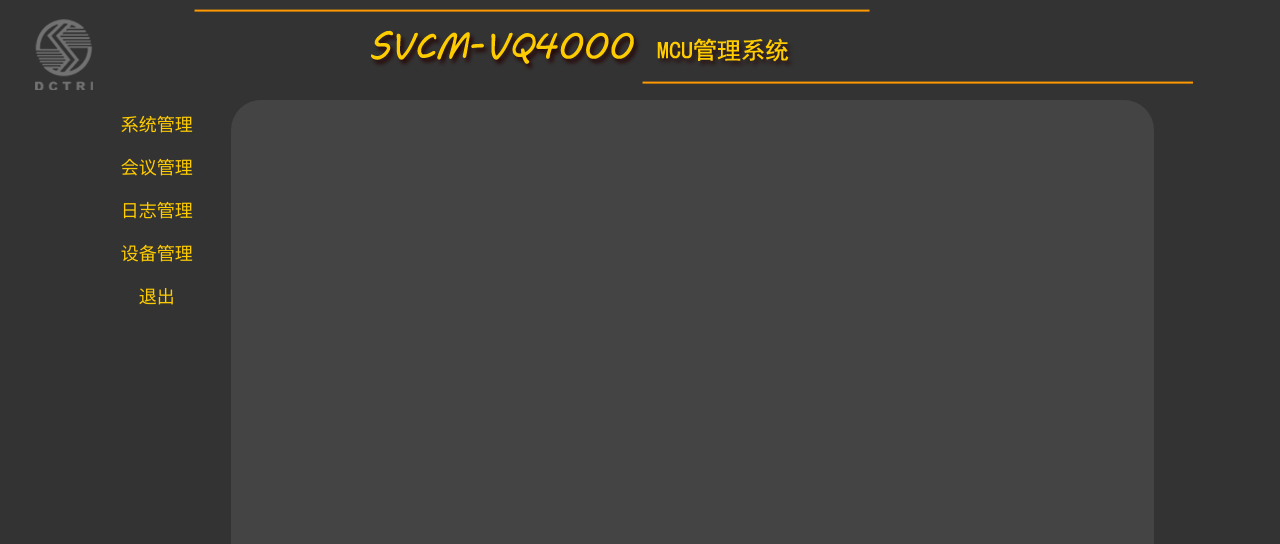
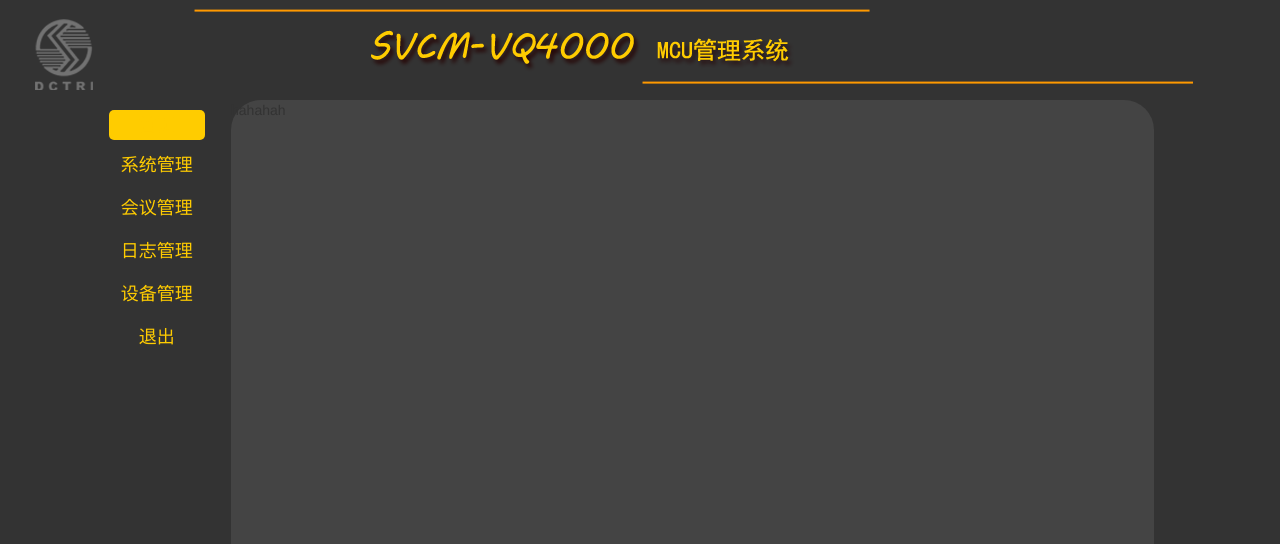
Before and after one commit to mcuTeam/mcuWeb, a Django app: template mcuWeb/templates/home.html in a window 1280 px wide. Shown: the top 544 px of the page. Run offline with Django 3.2, Linux system fonts and the light colour scheme; the template is opened without the code that fills it, so the values that code supplies are empty; parts of the project's set-up code (start-up, migrations or seed data) failed here and were passed over; some libraries are stand-ins or nearby versions.

Commit message:
Signed-off-by: jessicaqian <444748730@qq.com>

```diff
--- a/mcuWeb/static/css/base.css
+++ b/mcuWeb/static/css/base.css
@@ -35,16 +35,16 @@ li{
 	text-align: center;
 }
 
-a#nav1,#nav2,#nav3,#nav4,#nav5{
+a#nav,#nav1,#nav2,#nav3,#nav4,#nav5{
 	color:rgb(255,204,0);
 }
 
-a#nav1:hover,#nav2:hover,#nav3:hover,#nav4:hover,#nav5:hover{
+a#nav:hover,#nav1:hover,#nav2:hover,#nav3:hover,#nav4:hover,#nav5:hover{
 	background-color: black;
 	color: rgb(255,153,0);
 }
 
-a#nav1:focus,#nav2:focus,#nav3:focus,#nav4:focus,#nav5:focus{
+a#nav:focus,#nav1:focus,#nav2:focus,#nav3:focus,#nav4:focus,#nav5:focus{
 	background-color: rgb(255,204,0);
 	color: black;
 }
--- /dev/null
+++ b/mcuWeb/static/css/home.css
@@ -0,0 +1,4 @@
+a#nav,a#nav:focus,a#nav:active,a#nav:visited{
+	background-color: rgb(255,204,0);
+	color: black;
+}
--- a/mcuWeb/templates/base.html
+++ b/mcuWeb/templates/base.html
@@ -5,7 +5,7 @@
 <title>{% block title %}{% endblock %}</title>
 <script src="{% static "js/jquery.js" %}"></script>
 <script src="{% static "js/bootstrap.min.js" %}"></script>
-
+{% block csss %}{% endblock %}
 <link href="{% static "css/base.css" %}" rel="stylesheet" media="screen">
 <link href="{% static "css/bootstrap.css" %}" rel="stylesheet" media="screen">
 </head>
@@ -19,6 +19,7 @@
 		<div class="span2 ">
 		  <!--Sidebar content-->
 			<ul class="nav nav-pills nav-stacked ">
+				<li><a id="nav" href="#">首页</a></li>
 				<li><a id="nav1" href="#" data-toggle="collapse" data-target="#pill1">系统管理</a>
 					<div id="pill1" class="collapse">
 						<ul class="nav nav-list">
--- a/mcuWeb/templates/home.html
+++ b/mcuWeb/templates/home.html
@@ -1,8 +1,14 @@
 {% extends "base.html" %}
 
-{% block title %}home{% endblock %}
+{% load static %}
+
+{% block title %}首页{% endblock %}
+
+{% block csss %}
+<link href="{% static "css/home.css" %}" rel="stylesheet" media="screen">
+{% endblock %}
 
 {% block content %}
-
+hahahah
 
 {% endblock %}
```
Also changed, not shown: mcuWeb/static/css/system_info.css (added, +8 -0 lines), mcuWeb/templates/system_manage/system_info.html (+7 -11 lines), mcuWeb/db.sqlite3.
